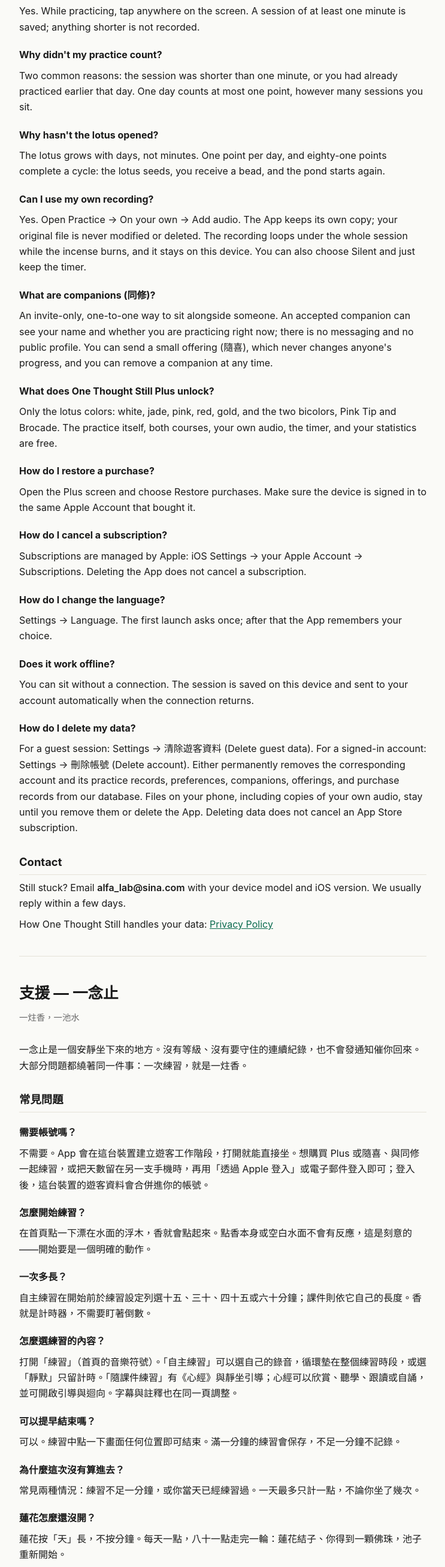
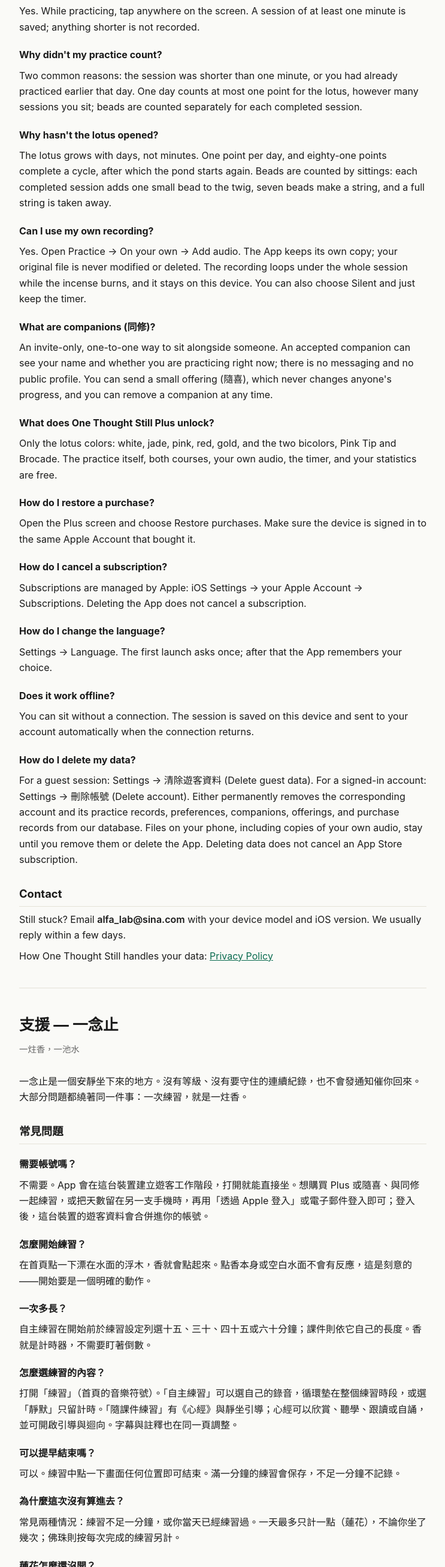
Before and after one commit to anbaba/app_public, a plain HTML site: page learnfo/support/index.html in a window 1280 px wide. Shown: the part 949-3562 px from the top of the page at 60% size, without its empty margins (268-1011 px from the left). Drawn offline with Linux system fonts and the light colour scheme.

Commit message:
learnfo：支持页佛珠说明改为按次结珠
一次练习结一颗小佛珠，七颗一串；莲花仍按天、81 天一轮。

```diff
--- a/learnfo/support/index.html
+++ b/learnfo/support/index.html
@@ -57,10 +57,10 @@
   <p>Yes. While practicing, tap anywhere on the screen. A session of at least one minute is saved; anything shorter is not recorded.</p>
 
   <h3>Why didn't my practice count?</h3>
-  <p>Two common reasons: the session was shorter than one minute, or you had already practiced earlier that day. One day counts at most one point, however many sessions you sit.</p>
+  <p>Two common reasons: the session was shorter than one minute, or you had already practiced earlier that day. One day counts at most one point for the lotus, however many sessions you sit; beads are counted separately for each completed session.</p>
 
   <h3>Why hasn't the lotus opened?</h3>
-  <p>The lotus grows with days, not minutes. One point per day, and eighty-one points complete a cycle: the lotus seeds, you receive a bead, and the pond starts again.</p>
+  <p>The lotus grows with days, not minutes. One point per day, and eighty-one points complete a cycle, after which the pond starts again. Beads are counted by sittings: each completed session adds one small bead to the twig, seven beads make a string, and a full string is taken away.</p>
 
   <h3>Can I use my own recording?</h3>
   <p>Yes. Open Practice → On your own → Add audio. The App keeps its own copy; your original file is never modified or deleted. The recording loops under the whole session while the incense burns, and it stays on this device. You can also choose Silent and just keep the timer.</p>
@@ -116,10 +116,10 @@
     <p>可以。練習中點一下畫面任何位置即可結束。滿一分鐘的練習會保存，不足一分鐘不記錄。</p>
 
     <h3>為什麼這次沒有算進去？</h3>
-    <p>常見兩種情況：練習不足一分鐘，或你當天已經練習過。一天最多只計一點，不論你坐了幾次。</p>
+    <p>常見兩種情況：練習不足一分鐘，或你當天已經練習過。一天最多只計一點（蓮花），不論你坐了幾次；佛珠則按每次完成的練習另計。</p>
 
     <h3>蓮花怎麼還沒開？</h3>
-    <p>蓮花按「天」長，不按分鐘。每天一點，八十一點走完一輪：蓮花結子、你得到一顆佛珠，池子重新開始。</p>
+    <p>蓮花按「天」長，不按分鐘。每天一點，八十一點走完一輪，池子重新開始。佛珠按次數算：每完成一次練習，枝上就結一顆小佛珠；七顆串成一串，串滿就收走。</p>
 
     <h3>可以用自己的錄音嗎？</h3>
     <p>可以。打開「練習 → 自主練習 → 加入音訊」。App 會保留一份副本，你的原始檔案不會被修改或刪除。錄音會循環墊在整個練習時段，陪著香慢慢燒，而且只留在這台裝置；也可以選「靜默」，只留計時。</p>
```
